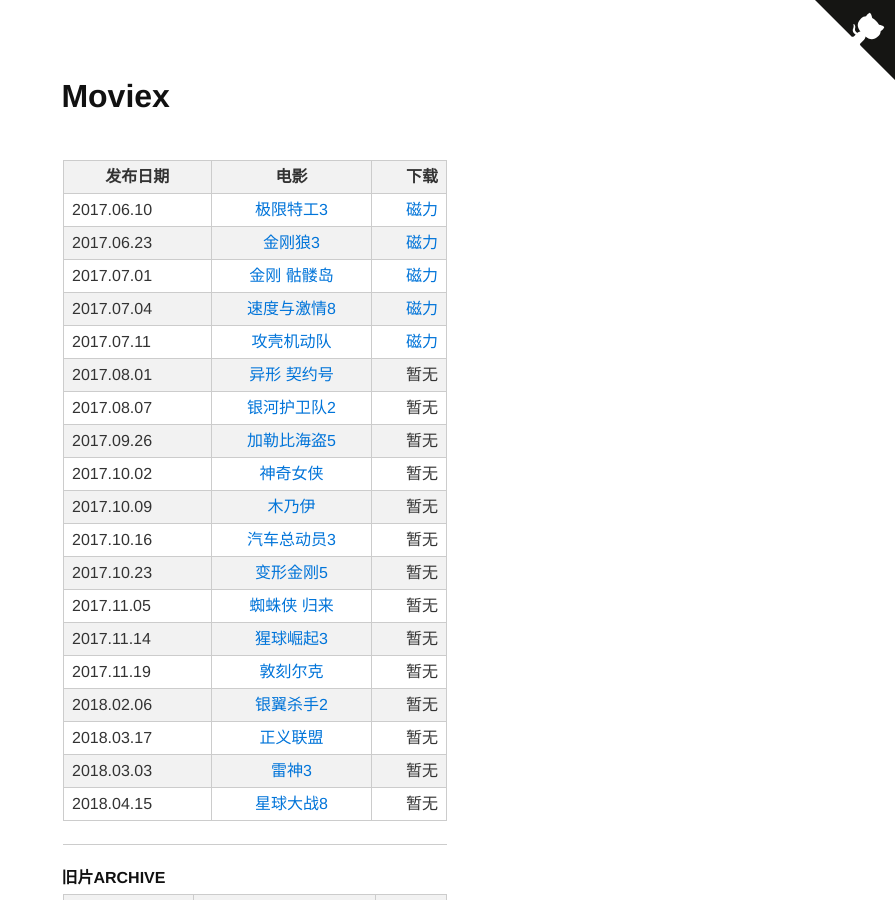
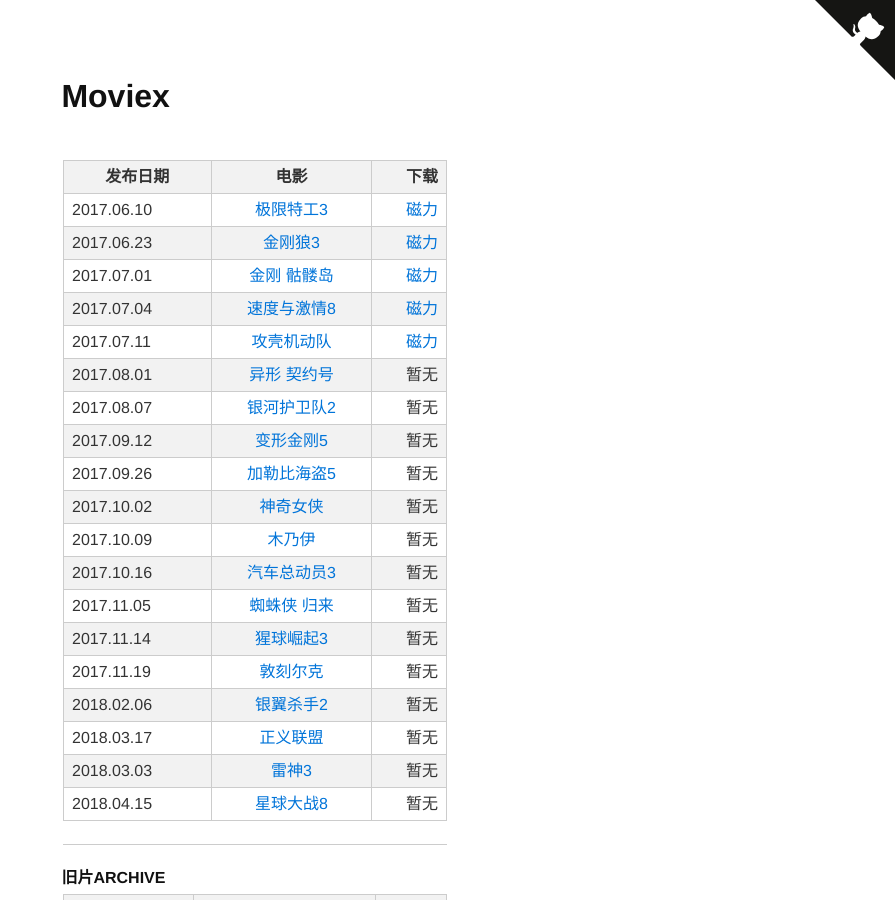
Before and after one commit to creeveliu/moviex.github.io, a Jekyll site: the page built from index.md, in a window 1280 px wide and 900 px high. Shown: the whole window, without its empty margins (385-1280 px from the left). Built offline with Jekyll 4.4.1, drawn with Linux system fonts in a browser that asks for light colours; comment, search, counter and statistics services are not loaded.

Commit message:
Update index.md

```diff
--- a/index.md
+++ b/index.md
@@ -11,11 +11,11 @@
 | 2017.07.11      | [攻壳机动队](https://movie.douban.com/subject/25818101)      | [磁力](magnet:?xt=urn:btih:cfcd83fc37e2726b5a8a6782880da34cc21c8a43) |
 | 2017.08.01      | [异形 契约号]()      | 暂无 |
 | 2017.08.07      | [银河护卫队2]()      | 暂无 |
+| 2017.09.12      | [变形金刚5]()      | 暂无 |
 | 2017.09.26      | [加勒比海盗5]()      | 暂无 |
 | 2017.10.02      | [神奇女侠]()      | 暂无 |
 | 2017.10.09      | [木乃伊]()      | 暂无 |
 | 2017.10.16      | [汽车总动员3]()      | 暂无 |
-| 2017.10.23      | [变形金刚5]()      | 暂无 |
 | 2017.11.05      | [蜘蛛侠 归来]()      | 暂无 |
 | 2017.11.14      | [猩球崛起3]()      | 暂无 |
 | 2017.11.19      | [敦刻尔克]()      | 暂无 |
```
